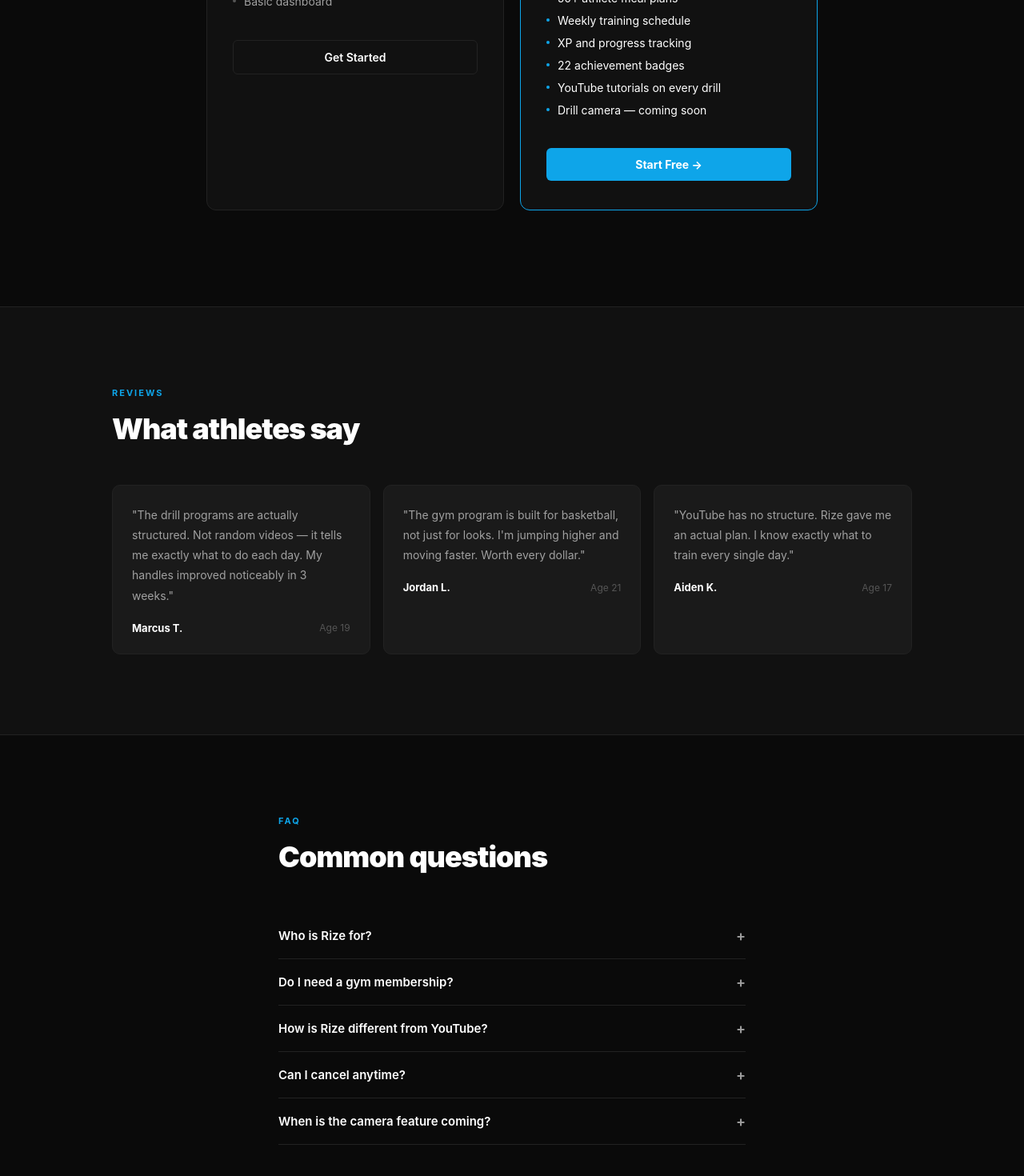
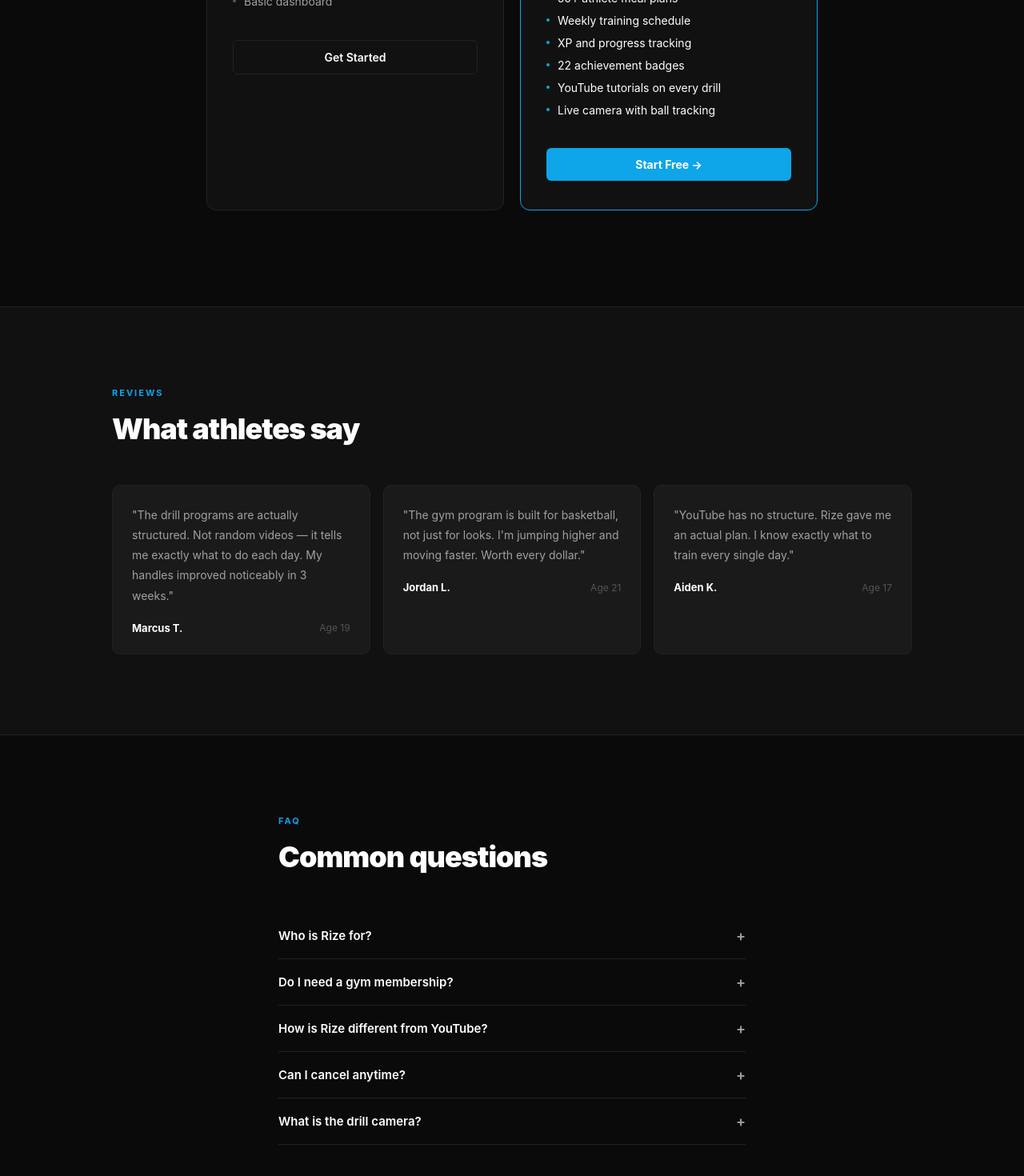
Before and after one commit to DinnyApostolou/rize, a Next.js app: page / in a window 1280 px wide. Shown: the part 4080-5550 px from the top of the page at 80% size. Built offline with nearby package versions, Linux system fonts and the light colour scheme.

Commit message:
Remove age restriction, update camera from coming soon to live

```diff
--- a/src/app/page.tsx
+++ b/src/app/page.tsx
@@ -6,11 +6,11 @@ export default function Home() {
   const [faqOpen, setFaqOpen] = useState<number | null>(null);
 
   const faqs = [
-    { q: "Who is Rize for?", a: "Rize is built for serious athletes aged 16–25 who want to level up their basketball and gym training. Whether you're playing school ball, rec league or aiming for college — Rize is built for you." },
+    { q: "Who is Rize for?", a: "Rize is built for any athlete who wants to level up their basketball and gym training. Whether you're in middle school, high school or playing at a higher level — if you're serious about improving, Rize is for you." },
     { q: "Do I need a gym membership?", a: "No. Many programs can be done at home or on the court. The gym programs are optional — you can focus purely on basketball if that's your goal." },
     { q: "How is Rize different from YouTube?", a: "YouTube gives you random videos with no structure or accountability. Rize gives you a personalised program, progress tracking, nutrition plans and scheduling — all in one place." },
     { q: "Can I cancel anytime?", a: "Yes. No contracts, no commitments. Cancel anytime and you won't be charged again." },
-    { q: "When is the camera feature coming?", a: "We're building it now. Drill camera with AI form tracking will be included in your subscription at no extra cost when it launches." },
+    { q: "What is the drill camera?", a: "Every drill has a Start Drill button that opens your camera and tracks your basketball in real time. It detects the ball using colour recognition, counts your dribbles and overlays your body position — all included in Pro." },
   ];
 
   return (
@@ -248,7 +248,7 @@ export default function Home() {
               "XP and progress tracking",
               "22 achievement badges",
               "YouTube tutorials on every drill",
-              "Drill camera — coming soon",
+              "Live camera with ball tracking",
             ].map(f => (
               <div key={f} style={{ display: "flex", gap: "10px", marginBottom: "11px", fontSize: "14px", alignItems: "center" }}>
                 <div style={{ width: "4px", height: "4px", borderRadius: "50%", background: "var(--accent)", flexShrink: 0 }} />
--- a/src/app/subscribe/page.tsx
+++ b/src/app/subscribe/page.tsx
@@ -113,7 +113,7 @@ export default function SubscribePage() {
           { q: "Can I cancel anytime?", a: "Yes, absolutely. Cancel anytime from your account settings. You won't be charged again after cancelling." },
           { q: "Is there a free trial?", a: "Yes — you can try 5 drills and the skill assessment for free before upgrading to Pro." },
           { q: "What payment methods are accepted?", a: "All major credit and debit cards via Stripe — the most trusted payment platform online." },
-          { q: "What age is this for?", a: "Rize is designed for athletes aged 16–25, but anyone serious about their game can benefit." },
+          { q: "What age is this for?", a: "Rize is for any athlete who wants to get better — middle school, high school, college or beyond. If you're serious about your game, this is for you." },
         ].map((f, i) => (
           <div key={i} style={{ borderBottom: "1px solid var(--border)", padding: "18px 0" }}>
             <button onClick={() => setFaqOpen(faqOpen === i ? null : i)} style={{
```
